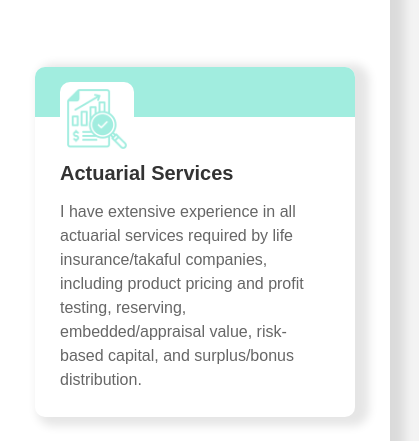
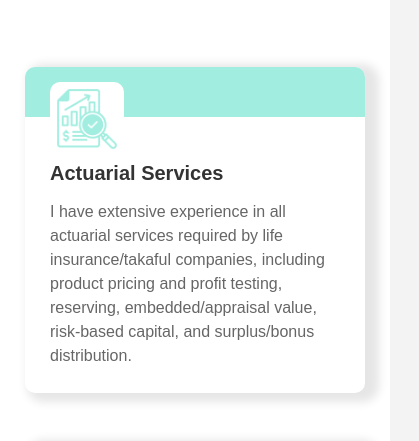
Before and after one commit to ibrahimcode85/Personal_Webpage, a plain HTML site: page career.html in a window 390 px wide. Shown: the part 277-718 px from the top of the page, 419 px wide, since content can reach past the window. Drawn offline with Linux system fonts and the light colour scheme.

Commit message:
Remove redundant style, eg width=100%. Fix the card padding/margin to avoid overflow in small screen.

```diff
--- a/styles/career.css
+++ b/styles/career.css
@@ -10,10 +10,7 @@ nav ul li a#career {
 }
 
 main {
-  display: flex;
-  flex-direction: column;
-  justify-content: center;
-  position: relative;
+  position: relative; /*to position cv toggle switch as relative*/
 }
 
 .intro,
@@ -24,7 +21,6 @@ main {
   flex-direction: column;
   align-items: center;
   justify-content: center;
-  width: 100%;
   margin-top: 15px;
 }
 
@@ -55,7 +51,6 @@ main {
   font-size: var(--textSize-section-title);
   font-weight: bold;
   margin: 15px 0px 15px 0px;
-  width: 100%;
 }
 
 .card-skills-wrapper {
@@ -316,8 +311,13 @@ input:checked + .slider:before {
   .card-technologies,
   .card-employment {
     width: 80%; /* Make the card width bigger */
+    min-width: 280px;
   }
   .card-technologies-row {
     flex-direction: column;
   }
+
+  .card-skills-wrapper {
+    padding: 0px;
+  }
 }
--- a/styles/career_cv.css
+++ b/styles/career_cv.css
@@ -5,7 +5,7 @@
   flex-direction: column;
   align-items: center;
   justify-content: center;
-  width: 100%;
+  /* width: 100%; */
   margin-top: 15px;
 }
 
```
